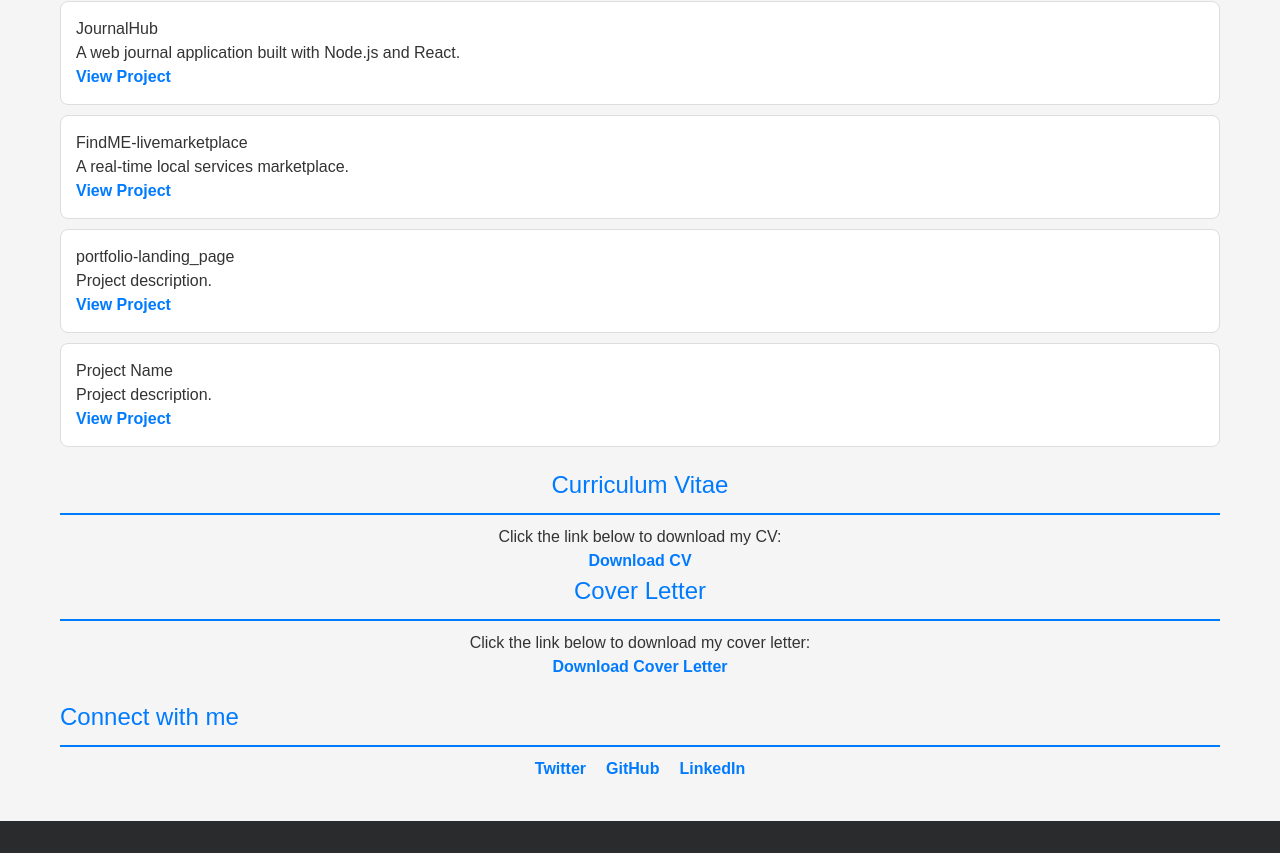
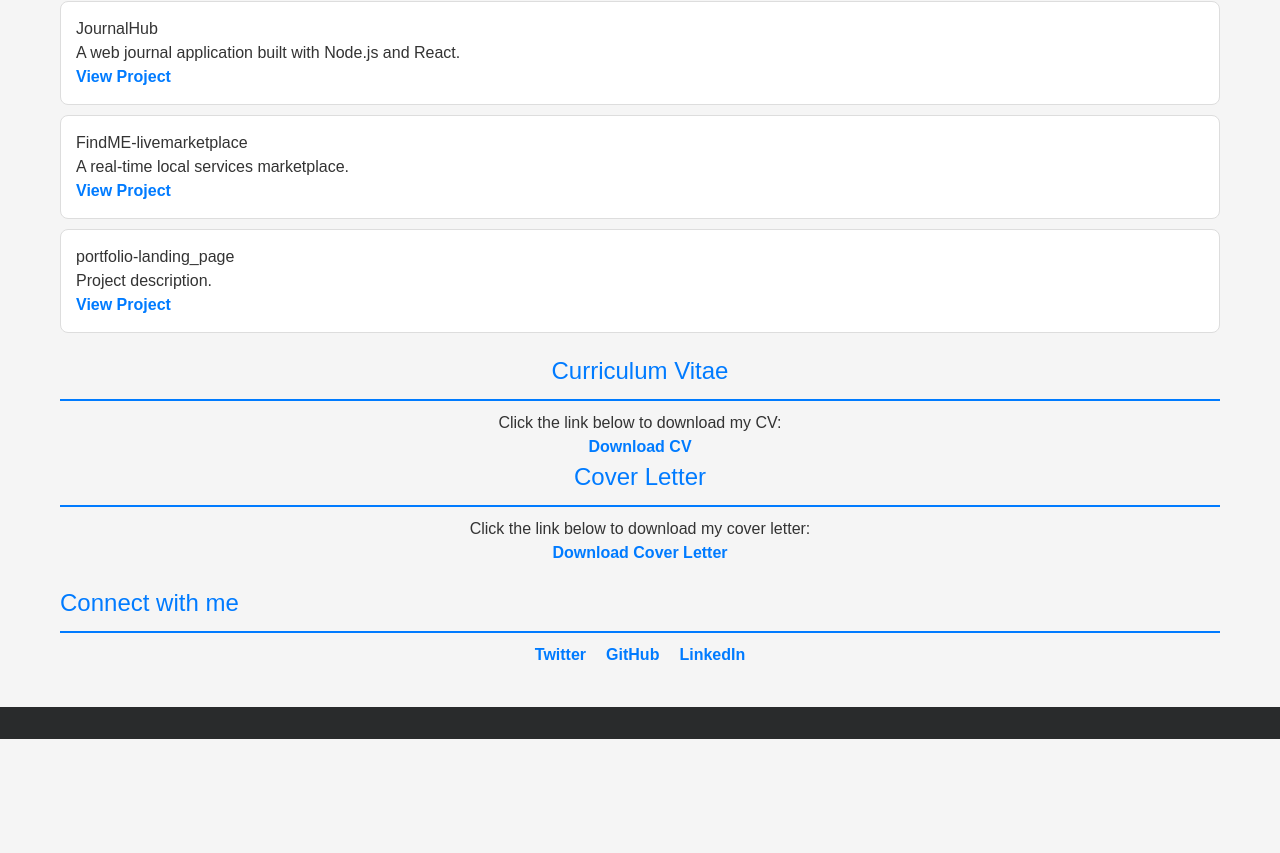
Before and after one commit to Monwabisindlovu/my-portfolio, a React (Create React App) app: page / in a window 1280 px wide. Shown: the part 1135-1988 px from the top of the page. After the commit the page ends 1874 px from the top, so only its background shows below. Built offline with nearby package versions, Linux system fonts and the light colour scheme.

Commit message:
my initial commit

```diff
--- a/package.json
+++ b/package.json
@@ -3,6 +3,7 @@
   "version": "0.1.0",
   "private": true,
   "dependencies": {
+    "@craco/craco": "^7.1.0",
     "@heroicons/react": "^1.0.1",
     "neo-async": "^2.6.2",
     "react": "^18.3.1",
@@ -22,6 +23,7 @@
     ]
   },
   "devDependencies": {
+    "@babel/plugin-proposal-private-property-in-object": "^7.21.11",
     "autoprefixer": "^10.4.20",
     "postcss": "^8.4.41",
     "tailwindcss": "^3.4.8"
--- a/src/components/Projects.js
+++ b/src/components/Projects.js
@@ -18,11 +18,6 @@
       <p>Project description.</p>
       <a href="https://monwabisindlovu.github.io/portfolio-landing_page/">View Project</a>
     </div>
-    <div className="project">
-      <h3>Project Name</h3>
-      <p>Project description.</p>
-      <a href="#">View Project</a>
-    </div>
   </section>
 );
 
```
Also changed, not shown: 18 other files (tests, documents, lock files or other folders).
